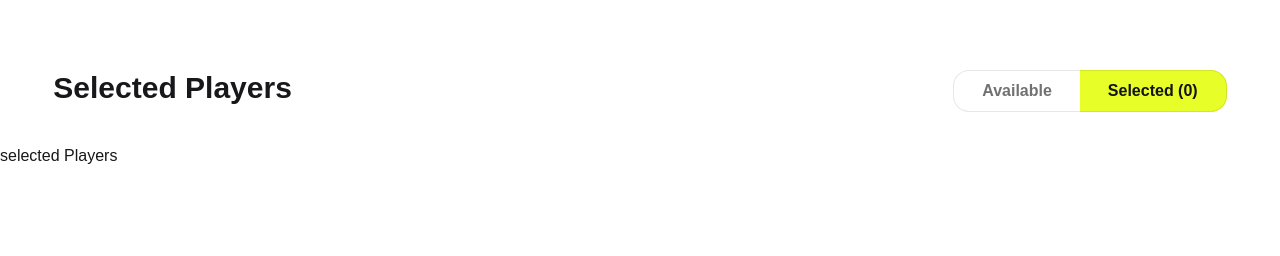
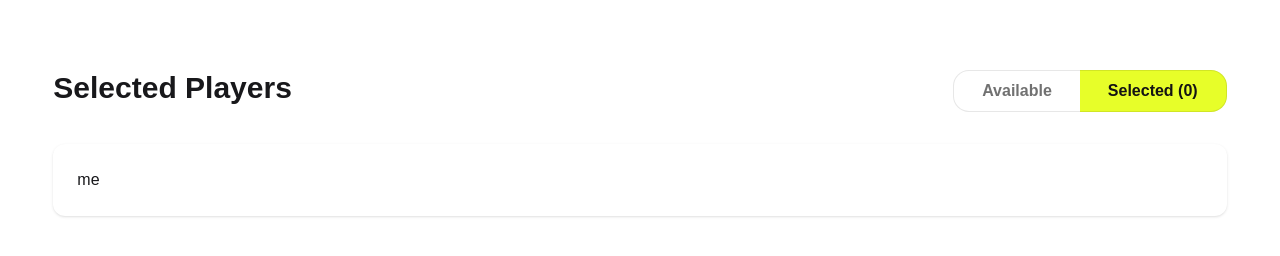
Before and after one commit to Shashuvo/Select-Your-XI, a React (Vite) app: page / in a window 1280 px wide. Both pictures are taken after a click on the button "Selected (0)". Shown: the part 642-898 px from the top of the page. Before the commit the page ends 810 px from the top, so only its background shows below. Built offline with nearby package versions, Linux system fonts and the light colour scheme.

Commit message:
player selection added

```diff
--- a/src/App.jsx
+++ b/src/App.jsx
@@ -13,6 +13,12 @@ const fetchPlayers = async () => {
 function App() {
 
   const [toggle, setToggle] = useState(true);
+  const [selectedPlayers, setSelectedPlayers] = useState([]);
+
+  const handleChoosePlayer = (player) => {
+    const newPlayer = [...selectedPlayers, player];
+    setSelectedPlayers(newPlayer);
+  }
 
   const fetchPlayersData = fetchPlayers();
 
@@ -24,14 +30,16 @@ function App() {
         <h1 className='font-bold text-3xl'>{toggle ? "Available Players" : "Selected Players"}</h1>
         <div>
           <button onClick={() => setToggle(true)} className={`py-2 px-7 border border-r-0 border-[#131313]/10 font-bold ${toggle ? "bg-[#E7FE29] text-[#131313]" : "bg-white text-[#131313]/60"}  rounded-l-2xl`}>Available</button>
-          <button onClick={() => setToggle(false)} className={`py-2 px-7 border border-l-0 border-[#131313]/10 font-bold ${toggle ? "bg-white text-[#131313]/60" : "bg-[#E7FE29] text-[#131313]"} rounded-r-2xl`}>Selected (0)</button>
+          <button onClick={() => setToggle(false)} className={`py-2 px-7 border border-l-0 border-[#131313]/10 font-bold ${toggle ? "bg-white text-[#131313]/60" : "bg-[#E7FE29] text-[#131313]"} rounded-r-2xl`}>Selected (<span>{selectedPlayers.length}</span>)</button>
         </div>
       </div>
       {
         toggle ? <Suspense fallback={<p>data loading...</p>}>
-          <AvailablePlayers fetchPlayersData={fetchPlayersData}></AvailablePlayers>
+          <AvailablePlayers handleChoosePlayer={handleChoosePlayer} fetchPlayersData={fetchPlayersData}></AvailablePlayers>
         </Suspense> :
-          <SelectedPlayers></SelectedPlayers>
+          <Suspense fallback={<p>data loading...</p>}>
+            <SelectedPlayers></SelectedPlayers>
+          </Suspense>
       }
     </>
   )
--- a/src/components/AvailablePlayers/AvailablePlayers.jsx
+++ b/src/components/AvailablePlayers/AvailablePlayers.jsx
@@ -1,13 +1,13 @@
 import React, { use } from 'react';
 import PlayerCard from '../PlayerCard/PlayerCard';
 
-const AvailablePlayers = ({ fetchPlayersData }) => {
+const AvailablePlayers = ({ fetchPlayersData, handleChoosePlayer }) => {
     const playersData = use(fetchPlayersData)
     return (
         <div className='w-11/12 mx-auto mb-20'>
             <div className='grid grid-cols-1 md:grid-cols-3 gap-6'>
                 {
-                    playersData.map(player => <PlayerCard key={player.id} player={player}></PlayerCard>)
+                    playersData.map(player => <PlayerCard key={player.id} handleChoosePlayer={handleChoosePlayer} player={player}></PlayerCard>)
                 }
             </div>
         </div>
--- a/src/components/PlayerCard/PlayerCard.jsx
+++ b/src/components/PlayerCard/PlayerCard.jsx
@@ -1,7 +1,7 @@
 import React from 'react';
 import { FaFlag, FaUser } from 'react-icons/fa';
 
-const PlayerCard = ({ player }) => {
+const PlayerCard = ({ player, handleChoosePlayer }) => {
     const { name, image, country, role, rating, battingStyle, bowlingStyle, price } = player
     return (
         <div className="bg-white border-[#131313]/10 rounded-xl p-6 w-full shadow-sm flex flex-col gap-2">
@@ -51,7 +51,7 @@ const PlayerCard = ({ player }) => {
                     Price: ${price}
                 </span>
 
-                <button className="border px-3 py-1 rounded-md text-sm hover:bg-gray-100">
+                <button onClick={() => handleChoosePlayer(player)} className="border px-3 py-1 rounded-md text-sm hover:bg-gray-100">
                     Choose Player
                 </button>
             </div>
--- a/src/components/SelectedPlayers/SelectedPlayers.jsx
+++ b/src/components/SelectedPlayers/SelectedPlayers.jsx
@@ -2,8 +2,10 @@ import React from 'react';
 
 const SelectedPlayers = () => {
     return (
-        <div>
-            selected Players
+        <div className='w-11/12 mx-auto mb-20'>
+            <div className='bg-white border-[#131313]/10 rounded-xl p-6 w-full shadow-sm'>
+                <h1>me</h1>
+            </div>
         </div>
     );
 };
```
